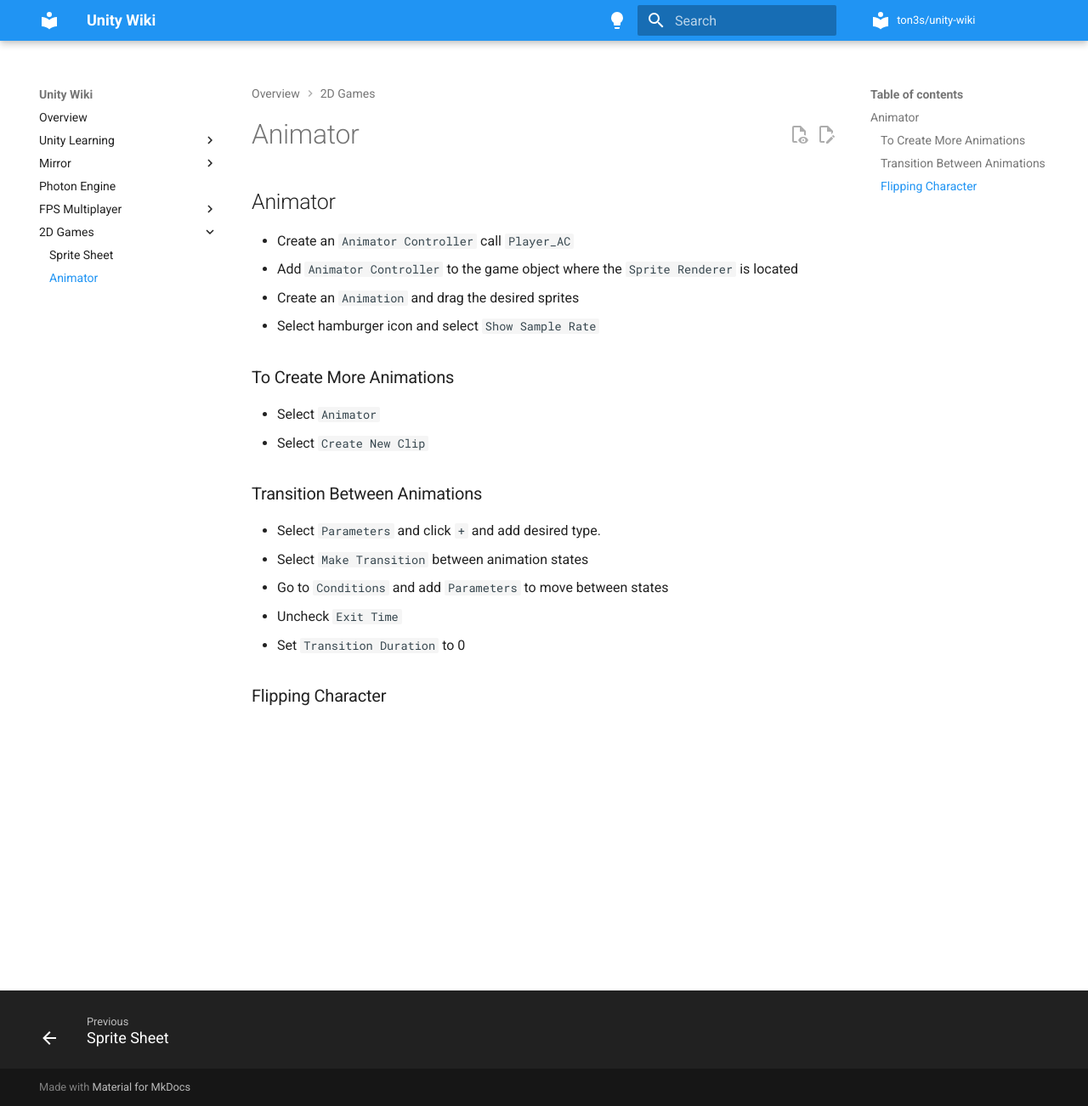
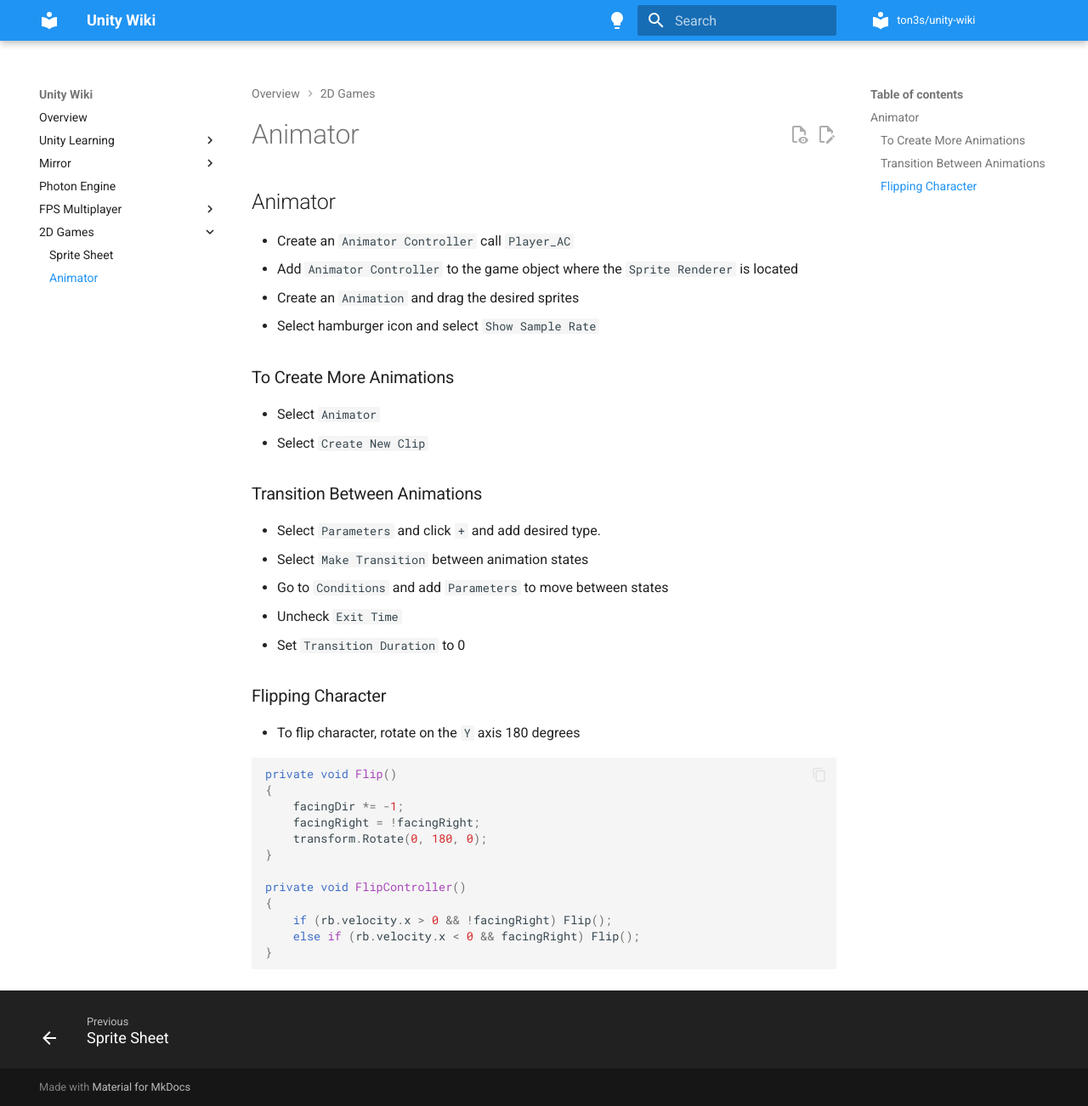
Before and after one commit to ton3s/unity-wiki, an MkDocs documentation site: the page built from docs/2d-games/animator.md, in a window 1280 px wide and 1302 px high. Shown: the whole window at 85% size. Built offline with MkDocs 1.6.1 and Material for MkDocs 9.7.7, drawn with Linux system fonts in a browser that asks for light colours.

Commit message:
Update animator

````diff
--- a/docs/2d-games/animator.md
+++ b/docs/2d-games/animator.md
@@ -19,3 +19,20 @@
 - Set `Transition Duration` to 0
 
 ### Flipping Character
+
+- To flip character, rotate on the `Y` axis 180 degrees
+
+```c#
+private void Flip()
+{
+	facingDir *= -1;
+	facingRight = !facingRight;
+	transform.Rotate(0, 180, 0);
+}
+
+private void FlipController()
+{
+	if (rb.velocity.x > 0 && !facingRight) Flip();
+	else if (rb.velocity.x < 0 && facingRight) Flip();
+}
+```
````
